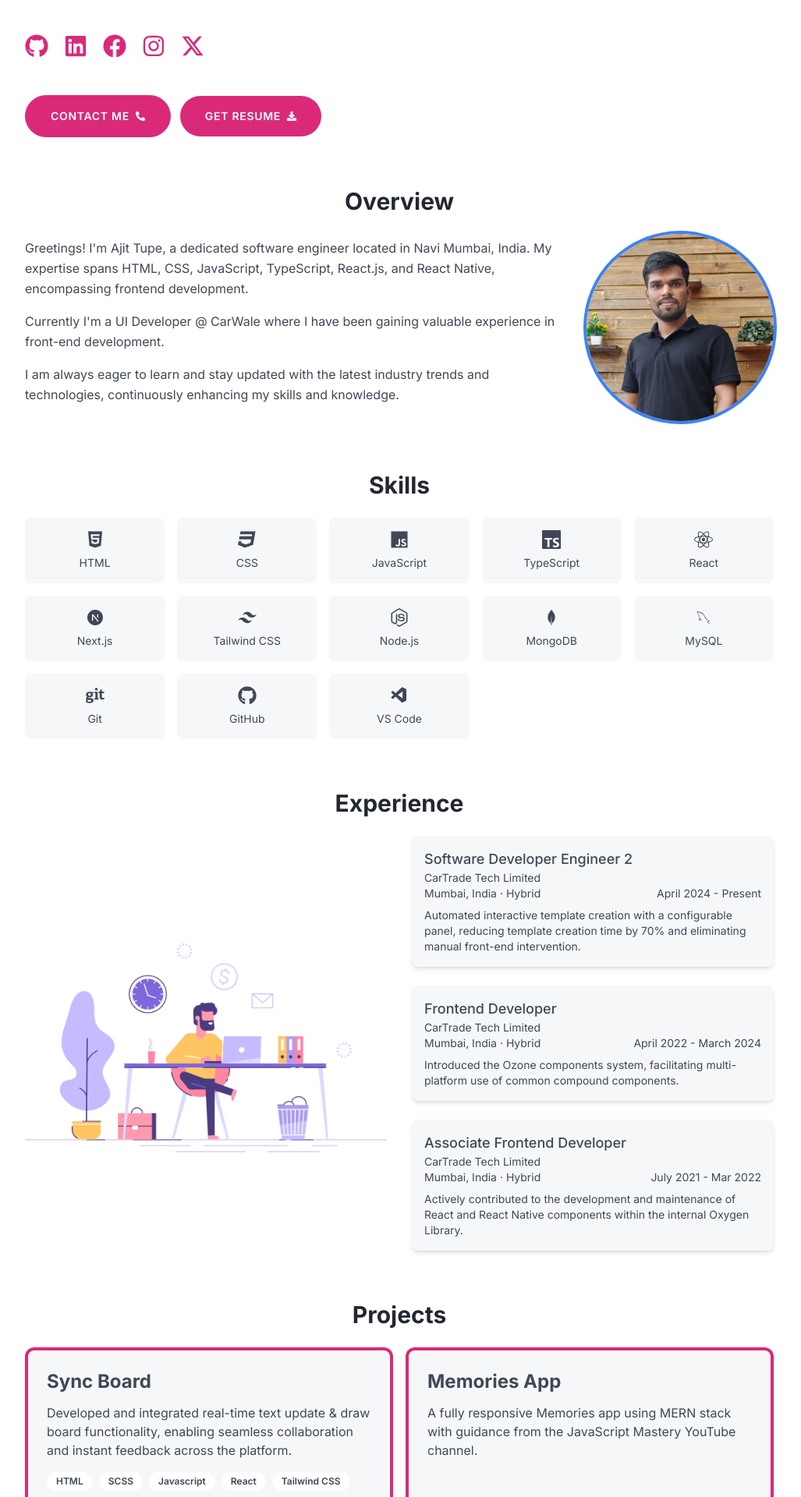
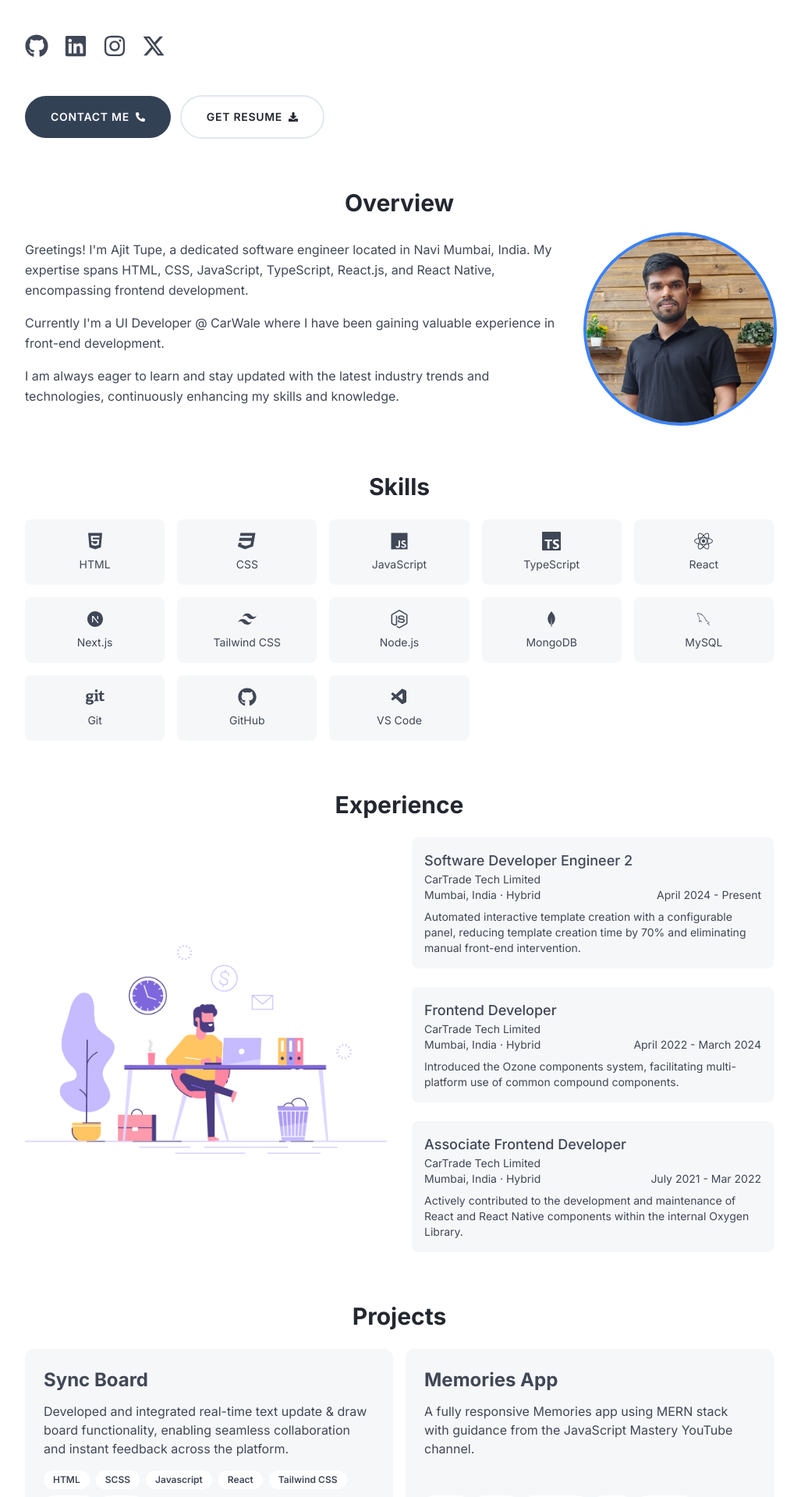
Before and after one commit to ajittupe2548/ajit-tupe-portfolio, a Next.js app: page / in a window 1280 px wide. Shown: the part 460-2380 px from the top of the page at 78% size, without its empty margins (128-1155 px from the left). Built offline with nearby package versions, Linux system fonts and the light colour scheme.

Commit message:
Update globals.css

```diff
--- a/src/app/globals.css
+++ b/src/app/globals.css
@@ -8,7 +8,7 @@
         --primary: #23272f;
         --secondary: #404756;
         --tertiary: #5e687e;
-        --brand: hsl(333, 71%, 51%);
+        --brand: #334155;
         --link: #0284c7;
         --card: #f6f7f9;
         --border: 214.3 31.8% 91.4%;
@@ -16,13 +16,13 @@
     }
 
     .dark {
-        --background: #23272f;
+        --background: #0f172a;
         --primary: #f6f7f9;
         --secondary: #ebecf0;
         --tertiary: #99a1b3;
-        --brand: hsl(333, 71%, 51%);
+        --brand: #38bdf8;
         --link: #0ea5e9;
-        --card: #343a46;
+        --card: #1e293b;
         --border: 217.2 32.6% 17.5%;
     }
 }
--- a/src/components/Contact.tsx
+++ b/src/components/Contact.tsx
@@ -22,14 +22,14 @@ const ProjectsDisplay: React.FC = () => {
             <div className='flex flex-col sm:flex-row items-center justify-between'>
                 <Link
                     href='mailto:ajittupe2548@gmail.com'
-                    className='flex items-center gap-2 mt-2 md:gap-3'
+                    className='flex items-center gap-2 mt-2'
                 >
                     <FaEnvelope className='w-3 sm:w-4' />
                     <span>ajittupe2548@gmail.com</span>
                 </Link>
                 <Link
                     href='tel:+919869629631'
-                    className='flex items-center gap-2 mt-2 md:gap-3'
+                    className='flex items-center gap-2 mt-2'
                 >
                     <FaPhoneAlt className='w-3 sm:w-4' />
                     <span>+91 9869629631</span>
@@ -37,7 +37,7 @@ const ProjectsDisplay: React.FC = () => {
                 <Link
                     href='https://maps.app.goo.gl/fYiGN6BEC4TMcTYn6'
                     target='_blank'
-                    className='flex items-center gap-2 mt-2 md:gap-3'
+                    className='flex items-center gap-2 mt-2'
                 >
                     <FaLocationDot className='w-3 sm:w-4' />
                     <span>Navi Mumbai, Maharashtra, India</span>
--- a/src/components/Introduction.tsx
+++ b/src/components/Introduction.tsx
@@ -44,7 +44,7 @@ const Introduction: React.FC = () => {
                     </button>
                 </Link>
                 <Link
-                    className='flex items-center gap-2 rounded-full bg-brand px-3 md:px-8 py-3 md:py-4 text-center text-xs md:text-sm uppercase tracking-wider text-white md:font-semibold'
+                    className='flex items-center gap-2 rounded-full border-2 border-solid border-border px-3 md:px-8 py-3 md:py-4 text-center text-xs md:text-sm uppercase tracking-wider text-primary md:font-semibold'
                     role='button'
                     target='_blank'
                     href='https://drive.google.com/file/d/1AE5hnwbQSJ9TM1MVVi7E9GyK39HPrhOq/view?usp=sharing'
--- a/src/components/ProjectCard.tsx
+++ b/src/components/ProjectCard.tsx
@@ -24,9 +24,7 @@ const ProjectCard: React.FC<ProjectCardProps> = ({
     forks,
 }) => {
     return (
-        <div className='relative overflow-hidden rounded-xl p-1 transition-all duration-500'>
-            <div className='absolute inset-0 bg-brand transition-all duration-500'></div>
-            <div className='relative h-full rounded-lg bg-card p-6 transition-all duration-500 flex flex-col'>
+        <div className='relative overflow-hidden h-full rounded-xl bg-card p-6 transition-all duration-300 flex flex-col'>
             <h3 className='mb-3 text-2xl font-bold'>{title}</h3>
             <p className='mb-4  flex-grow'>{description}</p>
             <div className='mt-auto space-y-4'>
@@ -74,7 +72,6 @@ const ProjectCard: React.FC<ProjectCardProps> = ({
                 </div>
             </div>
         </div>
-        </div>
     );
 };
 
--- a/src/components/Skills.tsx
+++ b/src/components/Skills.tsx
@@ -40,7 +40,7 @@ const Skills: React.FC = () => {
                 {skills.map((skill, index) => (
                     <li
                         key={index}
-                        className='flex flex-col items-center p-4 rounded-lg bg-card transition-all duration-300 hover:scale-105'
+                        className='flex flex-col items-center p-4 rounded-lg bg-card transition-all duration-300 hover:scale-105 hover:shadow-md'
                     >
                         <div className='mb-2'>
                             {React.cloneElement(skill.icon, { size: 24 })}
--- a/src/components/SocialLinks.tsx
+++ b/src/components/SocialLinks.tsx
@@ -10,17 +10,21 @@ const SOCIAL_LINKS = [
         href: 'https://www.linkedin.com/in/ajittupe2548/',
         icon: FaLinkedin,
     },
-    {
-        name: 'Facebook',
-        href: 'https://www.facebook.com/ajit.tupe.547/',
-        icon: FaFacebook,
-    },
+    // {
+    //     name: 'Facebook',
+    //     href: 'https://www.facebook.com/ajit.tupe.547/',
+    //     icon: FaFacebook,
+    // },
     {
         name: 'Instagram',
         href: 'https://www.instagram.com/ajittupe2548/',
         icon: FaInstagram,
     },
-    { name: 'Twitter', href: 'https://x.com/ajittupe2548', icon: FaXTwitter },
+    {
+        name: 'Twitter',
+        href: 'https://x.com/ajittupe2548',
+        icon: FaXTwitter,
+    },
 ];
 
 function SocialLinks({ className }) {
@@ -31,7 +35,7 @@ function SocialLinks({ className }) {
             {SOCIAL_LINKS.map((item, index) => (
                 <Link
                     target='_blank'
-                    className='transition-all text-brand duration-300'
+                    className='transition-all duration-300'
                     href={item.href}
                     key={index}
                 >
--- a/src/components/TimelineItem.tsx
+++ b/src/components/TimelineItem.tsx
@@ -13,7 +13,7 @@ interface TimelineItem {
 
 const TimelineItem: React.FC<{ item: TimelineItem }> = ({ item }) => (
     <div className='relative'>
-        <div className='p-4 bg-card rounded-lg shadow-md'>
+        <div className='p-4 bg-card rounded-lg hover:shadow-md'>
             <h3 className='text-lg font-medium'>{item.title}</h3>
             <p className='text-sm'>{item.organization}</p>
             <div className='flex justify-between text-sm'>
```
Lines whose indentation alone changed are shown as unchanged.
